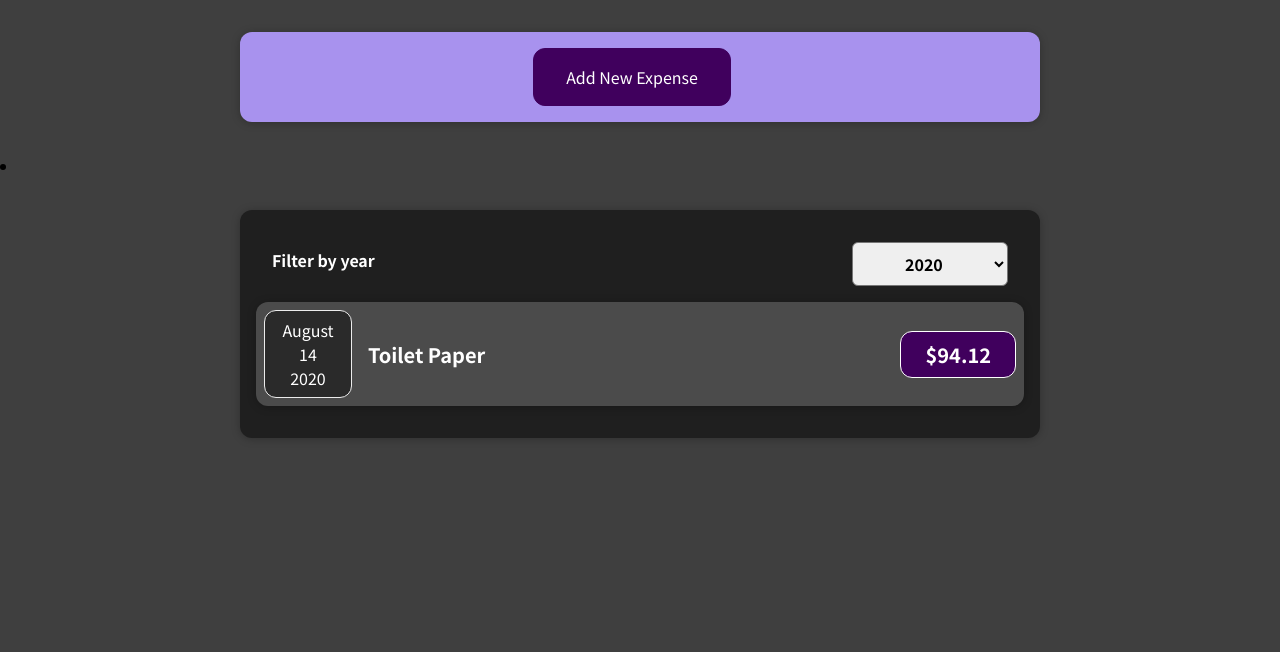
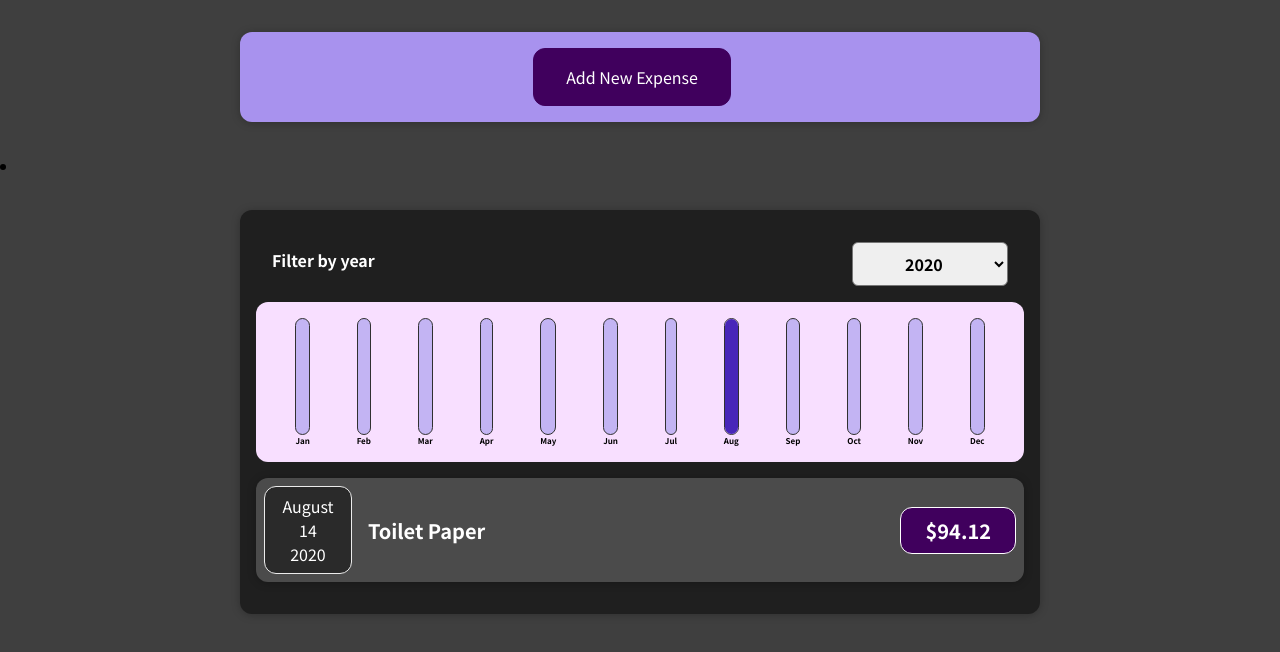
Before and after one commit to filipecamargos/React-App-Expenser-Tracker, a React (Create React App) app: page / in a window 1280 px wide. Shown: the top 652 px of the page. Built offline with nearby package versions, Linux system fonts and the light colour scheme.

Commit message:
tracked added

```diff
--- a/src/components/Chart/ChartBar.js
+++ b/src/components/Chart/ChartBar.js
@@ -4,8 +4,9 @@ const ChartBar = (props) => {
   let barFillHeight = "0%";
 
   if (props.maxValue > 0) {
-      barFillHeight = Math.round((props.value / props.maxValue) / 100) + '%';
+      barFillHeight = Math.round((props.value / props.maxValue) * 100) + '%';
   }
+  console.log(barFillHeight)
 
   return (
     <div className="chart-bar">
--- a/src/components/Expenses/Expenses.js
+++ b/src/components/Expenses/Expenses.js
@@ -3,6 +3,7 @@ import React, { useState } from "react";
 import Card from "../UI/Card";
 import ExpensesFilter from "./ExpensesFilter";
 import ExpensesList from "./ExpensesList";
+import ExpensesChart from "./ExpensesChart";
 
 
 import "./Expenses.css";
@@ -27,6 +28,7 @@ const Expenses = (props) => {
           selectedYear={filteredYear}
           onFilterDateSelected={filterHandler}
         />
+        <ExpensesChart expenses={filteredExpenses}/>
         <ExpensesList items={filteredExpenses}/>
       </Card>
     </li>
--- a/src/components/Expenses/ExpensesChart.js
+++ b/src/components/Expenses/ExpensesChart.js
@@ -17,7 +17,7 @@ const ExpensesChart = (props) => {
   ];
 
   //set the value based on the list of expenses
-  for (const expense in props.expenses) {
+  for (const expense of props.expenses) {
     const expenseMonth = expense.date.getMonth();
     charDataPoints[expenseMonth].value += expense.amount;
   }
```
